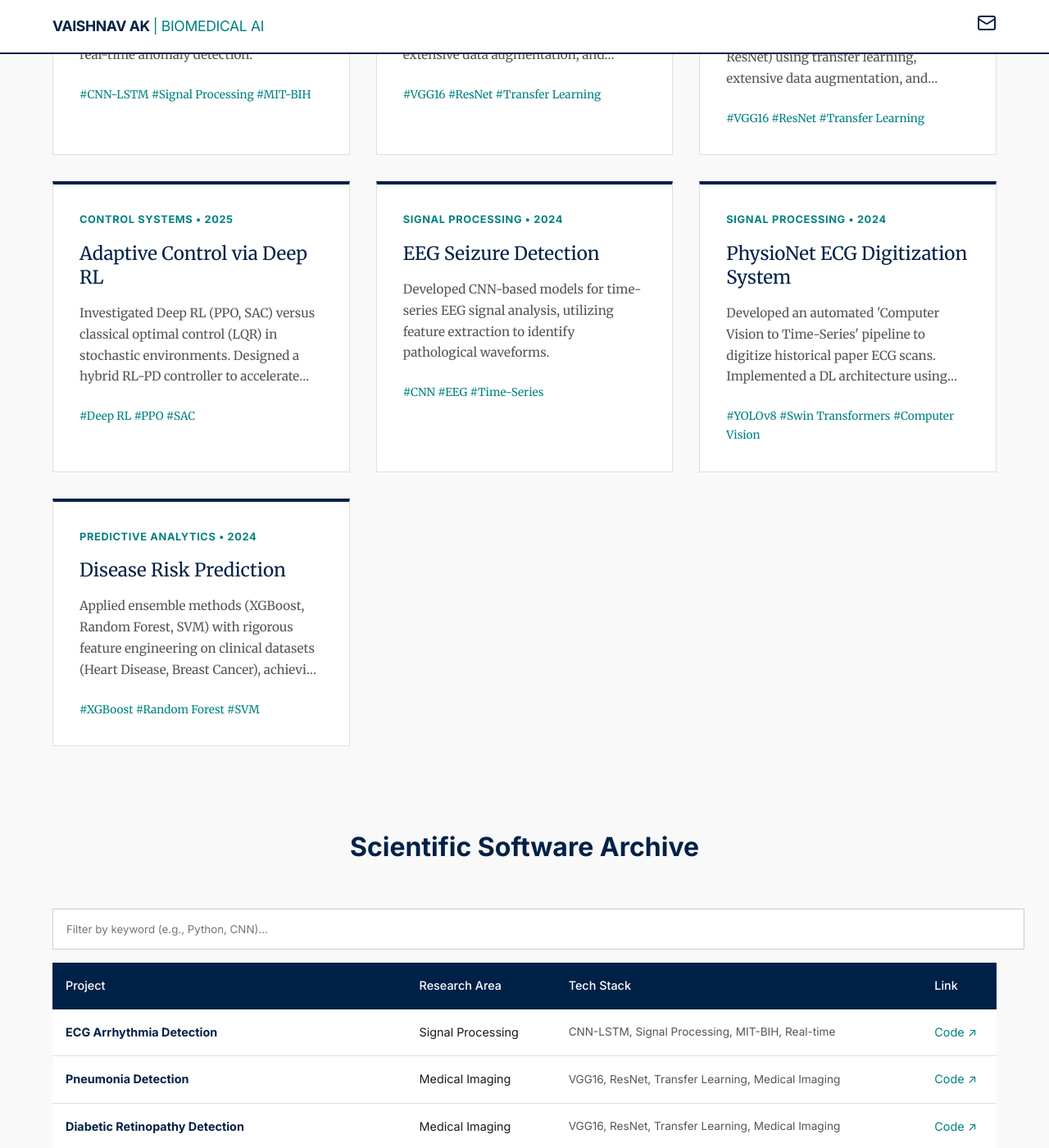
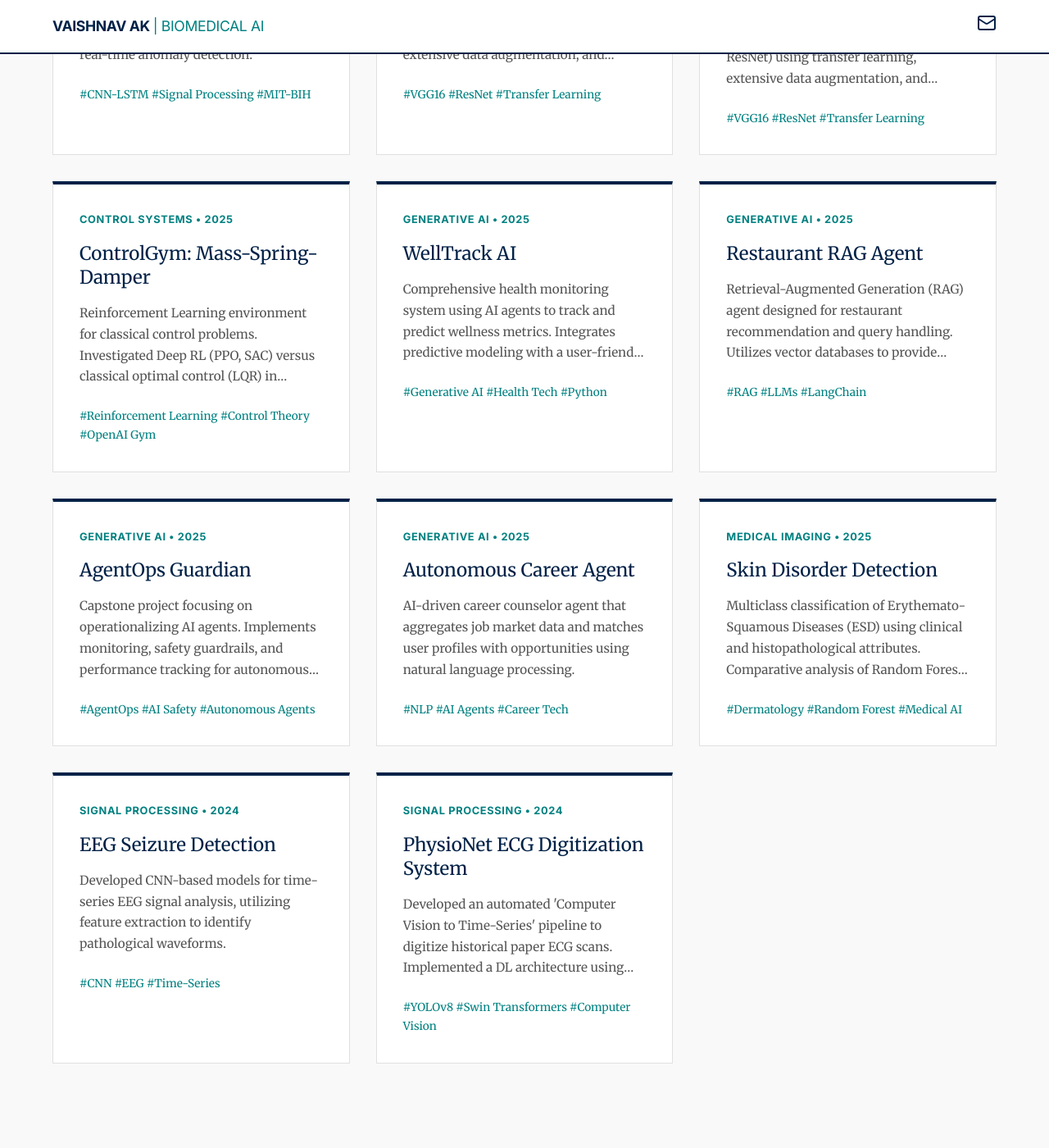
Before and after one commit to vaishnavak2001/vaishnavak2001.github.io, a Jekyll site: the page built from index.md, in a window 1280 px wide and 1400 px high, scrolled down 1681 px. Shown: the whole window at 82% size. Built offline with Jekyll 4.4.1, drawn with Linux system fonts in a browser that asks for light colours; some of the changed text lies outside the part shown.

Commit message:
feat: add featured research projects (ECG, Pneumonia, DR, ControlGym, WellTrack, RAG, AgentOps, Career, Skin)

```diff
--- a/_data/research_data.json
+++ b/_data/research_data.json
@@ -46,19 +46,89 @@
   },
   {
     "id": "ControlGym-mass-spring-damper",
-    "title": "Adaptive Control via Deep RL",
-    "abstract": "Investigated Deep RL (PPO, SAC) versus classical optimal control (LQR) in stochastic environments. Designed a hybrid RL-PD controller to accelerate learning and ensure safety, demonstrating RLs superior generalization to unseen disturbances.",
+    "title": "ControlGym: Mass-Spring-Damper",
+    "abstract": "Reinforcement Learning environment for classical control problems. Investigated Deep RL (PPO, SAC) versus classical optimal control (LQR) in stochastic environments, demonstrating RL's robustness.",
     "tags": [
-      "Deep RL",
-      "PPO",
-      "SAC",
-      "LQR",
-      "Control Systems"
+      "Reinforcement Learning",
+      "Control Theory",
+      "OpenAI Gym",
+      "PPO"
     ],
     "category": "Control Systems",
     "featured": true,
     "year": 2025,
     "github": "https://github.com/vaishnavak2001/ControlGym-mass-spring-damper"
+  },
+  {
+    "id": "Welltrack-ai",
+    "title": "WellTrack AI",
+    "abstract": "Comprehensive health monitoring system using AI agents to track and predict wellness metrics. Integrates predictive modeling with a user-friendly interface.",
+    "tags": [
+      "Generative AI",
+      "Health Tech",
+      "Python"
+    ],
+    "category": "Generative AI",
+    "featured": true,
+    "year": 2025,
+    "github": "https://github.com/vaishnavak2001/Welltrack-ai"
+  },
+  {
+    "id": "restaurant-rag-agent",
+    "title": "Restaurant RAG Agent",
+    "abstract": "Retrieval-Augmented Generation (RAG) agent designed for restaurant recommendation and query handling. Utilizes vector databases to provide context-aware responses.",
+    "tags": [
+      "RAG",
+      "LLMs",
+      "LangChain",
+      "Vector DB"
+    ],
+    "category": "Generative AI",
+    "featured": true,
+    "year": 2025,
+    "github": "https://github.com/vaishnavak2001/restaurant-rag-agent"
+  },
+  {
+    "id": "capstone-project-the-agentops-guardian-5dgai",
+    "title": "AgentOps Guardian",
+    "abstract": "Capstone project focusing on operationalizing AI agents. Implements monitoring, safety guardrails, and performance tracking for autonomous agent systems.",
+    "tags": [
+      "AgentOps",
+      "AI Safety",
+      "Autonomous Agents"
+    ],
+    "category": "Generative AI",
+    "featured": true,
+    "year": 2025,
+    "github": "https://github.com/vaishnavak2001/capstone-project-the-agentops-guardian-5dgai"
+  },
+  {
+    "id": "career_agent",
+    "title": "Autonomous Career Agent",
+    "abstract": "AI-driven career counselor agent that aggregates job market data and matches user profiles with opportunities using natural language processing.",
+    "tags": [
+      "NLP",
+      "AI Agents",
+      "Career Tech"
+    ],
+    "category": "Generative AI",
+    "featured": true,
+    "year": 2025,
+    "github": "https://github.com/vaishnavak2001/career_agent"
+  },
+  {
+    "id": "skin-disorder-detection",
+    "title": "Skin Disorder Detection",
+    "abstract": "Multiclass classification of Erythemato-Squamous Diseases (ESD) using clinical and histopathological attributes. Comparative analysis of Random Forest (93% acc), SVM, and XGBoost.",
+    "tags": [
+      "Dermatology",
+      "Random Forest",
+      "Medical AI"
+    ],
+    "category": "Medical Imaging",
+    "featured": true,
+    "year": 2025,
+    "github": "https://github.com/vaishnavak2001/skin-disorder-detection"
   },
   {
     "id": "EEG-Seizure-Detection",
@@ -86,21 +156,6 @@
       "Digitization"
     ],
     "category": "Signal Processing",
-    "featured": true,
-    "year": 2024,
-    "github": "https://github.com/vaishnavak2001"
-  },
-  {
-    "id": "Disease-Risk-Prediction",
-    "title": "Disease Risk Prediction",
-    "abstract": "Applied ensemble methods (XGBoost, Random Forest, SVM) with rigorous feature engineering on clinical datasets (Heart Disease, Breast Cancer), achieving model accuracy up to 93% through feature engineering.",
-    "tags": [
-      "XGBoost",
-      "Random Forest",
-      "SVM",
-      "Clinical Data"
-    ],
-    "category": "Predictive Analytics",
     "featured": true,
     "year": 2024,
     "github": "https://github.com/vaishnavak2001"
@@ -162,18 +217,6 @@
     "category": "Software Archive"
   },
   {
-    "id": "capstone-project-the-agentops-guardian-5dgai",
-    "title": "Capstone Project The Agentops Guardian 5Dgai",
-    "github": "https://github.com/vaishnavak2001/capstone-project-the-agentops-guardian-5dgai",
-    "year": 2025,
-    "featured": false,
-    "abstract": "Scientific software archive.",
-    "tags": [
-      "Jupyter Notebook"
-    ],
-    "category": "Software Archive"
-  },
-  {
     "id": "capstone-project-the-The-AI-Website-Creator-5dgai",
     "title": "Capstone Project The The Ai Website Creator 5Dgai",
     "github": "https://github.com/vaishnavak2001/capstone-project-the-The-AI-Website-Creator-5dgai",
@@ -182,18 +225,6 @@
     "abstract": "Scientific software archive.",
     "tags": [
       "Jupyter Notebook"
-    ],
-    "category": "Software Archive"
-  },
-  {
-    "id": "career_agent",
-    "title": "Career Agent",
-    "github": "https://github.com/vaishnavak2001/career_agent",
-    "year": 2025,
-    "featured": false,
-    "abstract": "Scientific software archive.",
-    "tags": [
-      "Python"
     ],
     "category": "Software Archive"
   },
@@ -292,30 +323,6 @@
     "category": "Software Archive"
   },
   {
-    "id": "restaurant-rag-agent",
-    "title": "Restaurant Rag Agent",
-    "github": "https://github.com/vaishnavak2001/restaurant-rag-agent",
-    "year": 2025,
-    "featured": false,
-    "abstract": "Scientific software archive.",
-    "tags": [
-      "Python"
-    ],
-    "category": "Software Archive"
-  },
-  {
-    "id": "skin-disorder-detection",
-    "title": "Skin Disorder Detection",
-    "github": "https://github.com/vaishnavak2001/skin-disorder-detection",
-    "year": 2025,
-    "featured": false,
-    "abstract": "This project focuses on the classification of Erythemato-Squamous Diseases (ESD) using supervised machine learning algorithms. The goal is to assist dermatologists in accurately diagnosing six common skin conditions by leveraging clinical and histopathological data.",
-    "tags": [
-      "HTML"
-    ],
-    "category": "Software Archive"
-  },
-  {
     "id": "TrafSignDetc",
     "title": "Trafsigndetc",
     "github": "https://github.com/vaishnavak2001/TrafSignDetc",
@@ -324,18 +331,6 @@
     "abstract": "Scientific software archive.",
     "tags": [
       "Jupyter Notebook"
-    ],
-    "category": "Software Archive"
-  },
-  {
-    "id": "Welltrack-ai",
-    "title": "Welltrack Ai",
-    "github": "https://github.com/vaishnavak2001/Welltrack-ai",
-    "year": 2025,
-    "featured": false,
-    "abstract": "Scientific software archive.",
-    "tags": [
-      "Python"
     ],
     "category": "Software Archive"
   },
```
